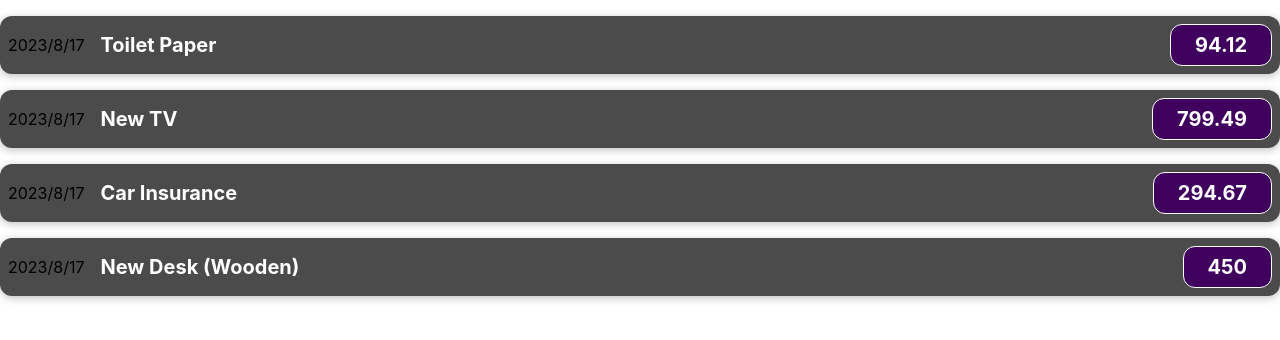
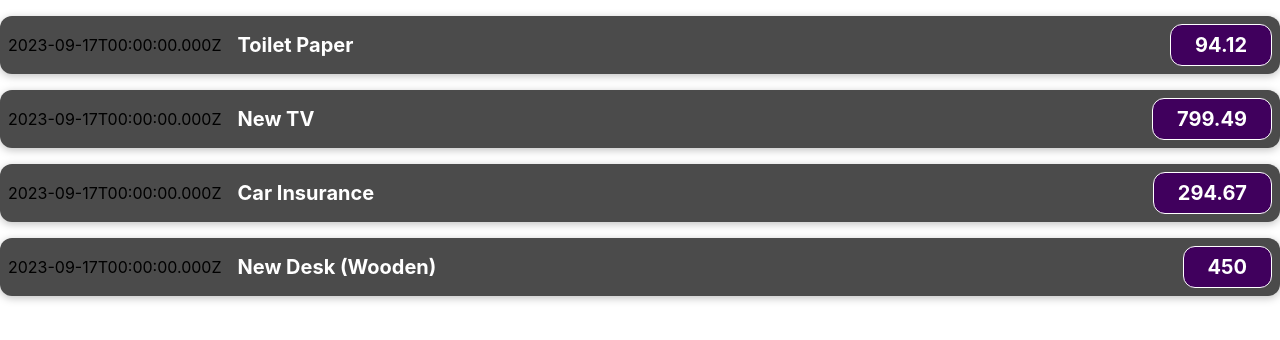
Before and after one commit to Kanharajput/ReactCompStateList, a React (Create React App) app: page / in a window 1280 px wide. Shown: the top 340 px of the page. Built offline with nearby package versions, Linux system fonts and the light colour scheme.

Commit message:
pass the actual date

```diff
--- a/src/App.js
+++ b/src/App.js
@@ -6,24 +6,24 @@ function App() {
       id: 'e1',
       title: 'Toilet Paper',
       amount: 94.12,
-      date : "2023/8/17"
+      date : new Date(2023, 8, 17)
     },
     { id: 'e2',
       title: 'New TV',
       amount: 799.49,
-      date: "2023/8/17"
+      date: new Date(2023, 8, 17)
     },
     {
       id: 'e3',
       title: 'Car Insurance',
       amount: 294.67,
-      date: "2023/8/17"
+      date: new Date(2023, 8, 17)
     },
     {
       id: 'e4',
       title: 'New Desk (Wooden)',
       amount: 450,
-      date: "2023/8/17"
+      date: new Date(2023, 8, 17)
     },
   ];
   return (
--- a/src/components/ExpenseItem.js
+++ b/src/components/ExpenseItem.js
@@ -7,7 +7,7 @@ function ExpenseItem(props){
     return(
         // return a only single element
         <div className="expense-item">
-            <div>{props.date}</div>
+            <div>{props.date.toISOString()}</div>
             <div className="expense-item__description">
                 <h2>{props.title}</h2>
                 <div className="expense-item__price">{props.amount}</div>
```
